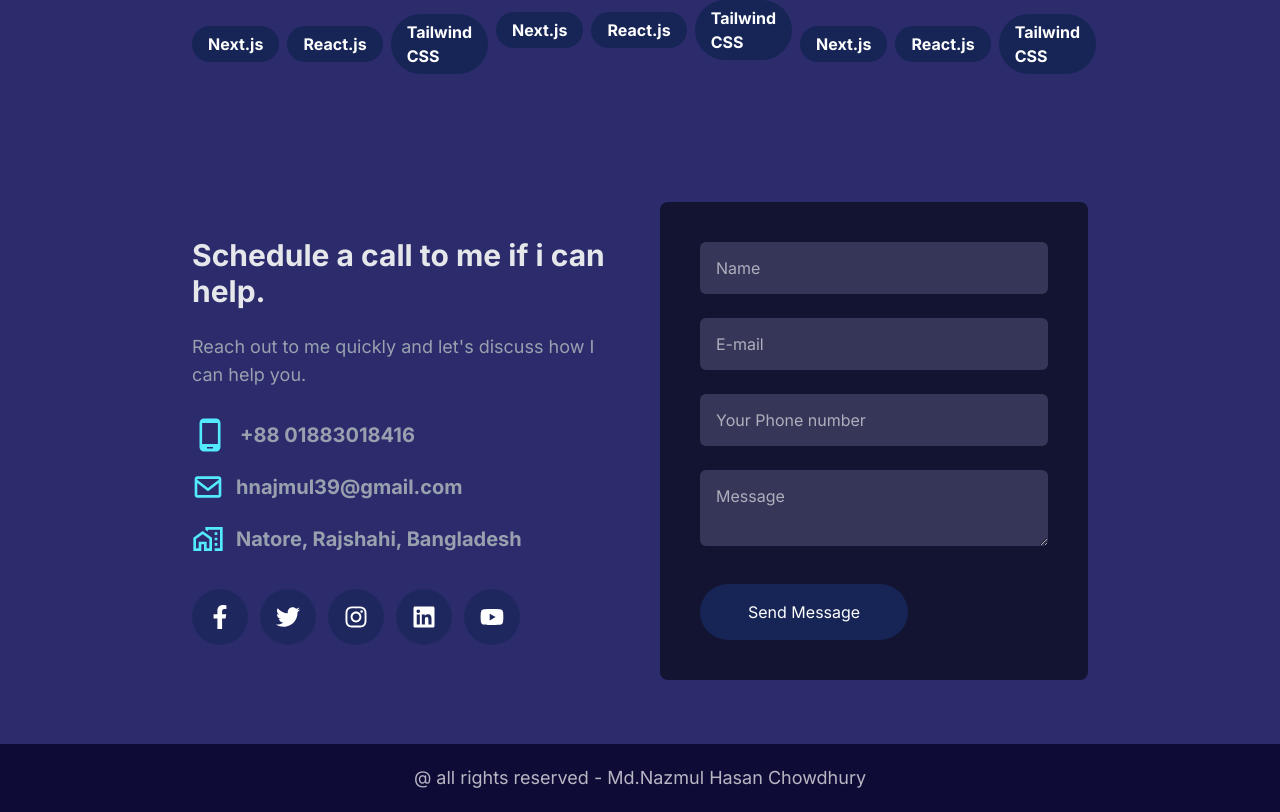
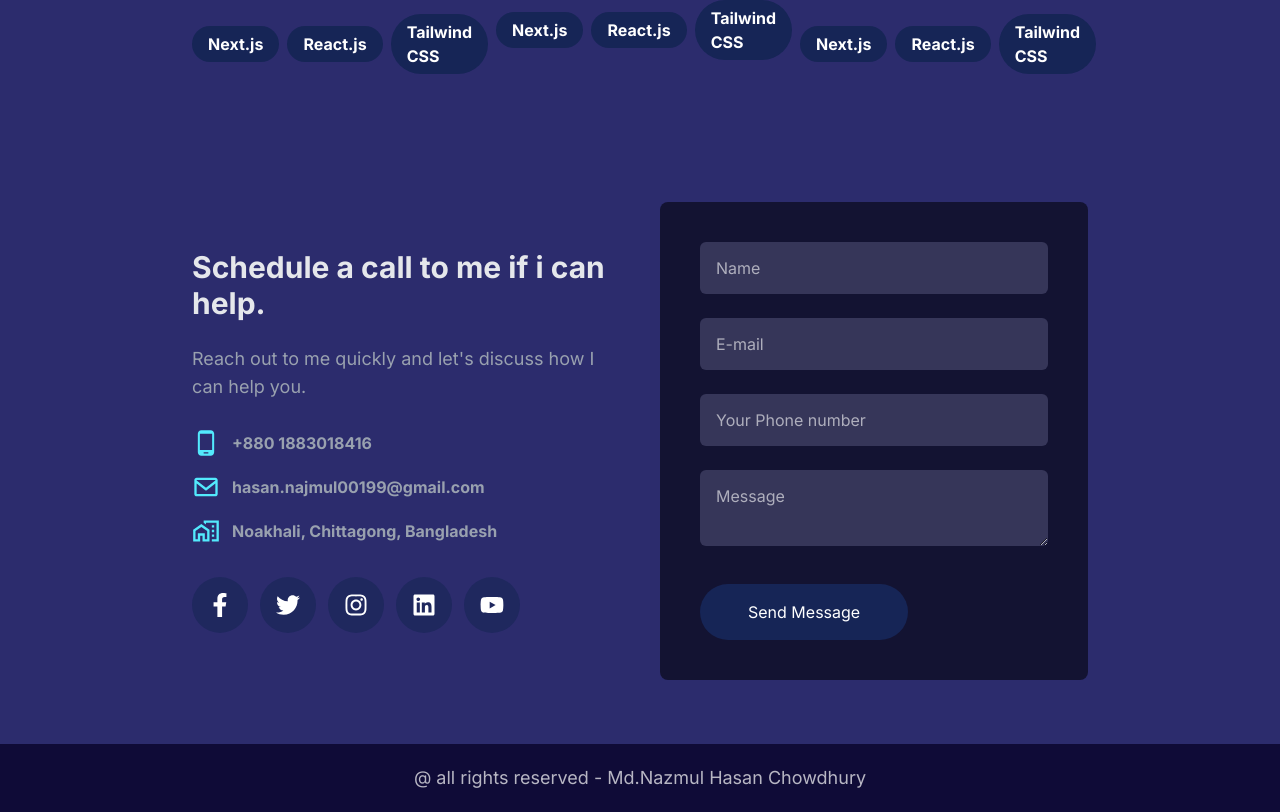
Before and after one commit to Najmul216/my_portfolio_website, a Next.js app: page / in a window 1280 px wide. Shown: the part 4967-5779 px from the top of the page. Built offline with nearby package versions, Linux system fonts and the light colour scheme.

Commit message:
Update contact info.

```diff
--- a/components/Home/Contact/Contact.tsx
+++ b/components/Home/Contact/Contact.tsx
@@ -26,19 +26,19 @@ const Contact = () => {
           {/*Info.*/}
           <div className="mt-7">
             <div className="flex items-center space-x-3 mb-4">
-              <MdPhoneAndroid className="w-9 h-9 text-cyan-300" />
-              <p className="text-xl font-bold text-gray-400">+88 01883018416</p>
+              <MdPhoneAndroid className="w-7 h-7 text-cyan-300" />
+              <p className="text-md font-bold text-gray-400">+880 1883018416</p>
             </div>
             <div className="flex items-center space-x-3 mb-4">
-              <BiEnvelope className="w-8 h-9 text-cyan-300" />
-              <p className="text-xl font-bold text-gray-400">
-                hnajmul39@gmail.com
+              <BiEnvelope className="w-7 h-7 text-cyan-300" />
+              <p className="text-md font-bold text-gray-400">
+                hasan.najmul00199@gmail.com
               </p>
             </div>
             <div className="flex items-center space-x-3 mb-4">
-              <MdOutlineMapsHomeWork className="w-8 h-9 text-cyan-300" />
-              <p className="text-xl font-bold text-gray-400">
-                Natore, Rajshahi, Bangladesh
+              <MdOutlineMapsHomeWork className="w-7 h-7 text-cyan-300" />
+              <p className="text-md font-bold text-gray-400">
+                Noakhali, Chittagong, Bangladesh
               </p>
             </div>
           </div>
```
